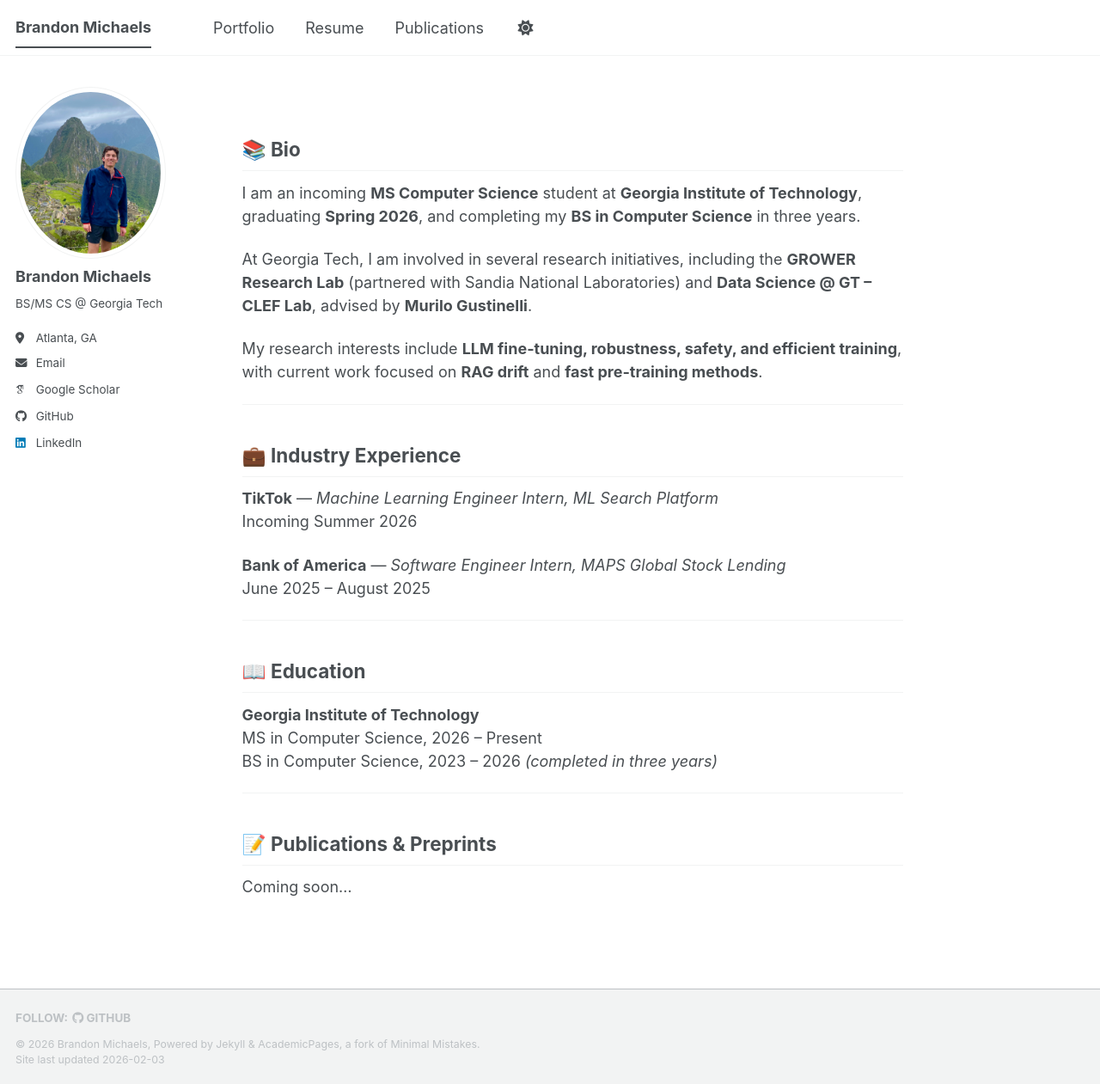
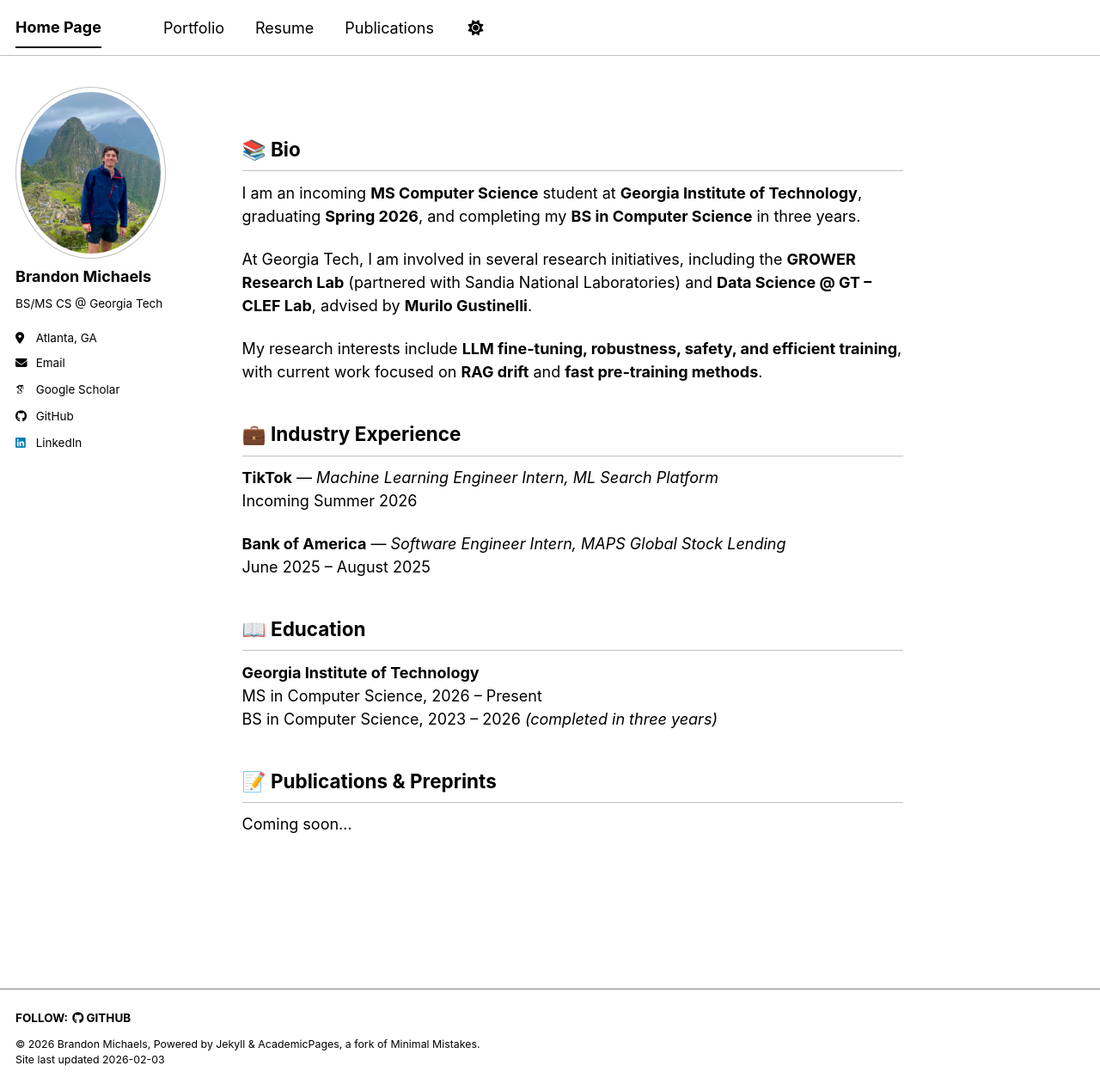
Before and after one commit to Brandon-Michaels/Brandon-Michaels.github.io, a Jekyll site: the page built from _pages/about.md, in a window 1280 px wide and 1261 px high. Shown: the whole window at 86% size. Built offline with Jekyll 4.4.1, drawn with Linux system fonts in a browser that asks for light colours; some web fonts are replaced; a script bundle is joined from its source files by our own code; library files that are not in the unit come from our copies.

Commit message:
Remove duplicate horizontal ruling

```diff
--- a/_config.yml
+++ b/_config.yml
@@ -8,8 +8,8 @@
 
 # Basic Site Settings
 locale                   : "en-US"
-site_theme               : "default" # The available themes options are "default", "air", "sunrise", "mint", "dirt" and "contrast"
-title                    : "Brandon Michaels"
+site_theme               : "contrast" # The available themes options are "default", "air", "sunrise", "mint", "dirt" and "contrast"
+title                    : "Home Page"
 title_separator          : "-"
 name                     : &name "Brandon Michaels"
 description              : &description "Brandon Michaels academic portfolio"   # Update this with a general description of your site, this is the default if not overridden by a page
--- a/_pages/about.md
+++ b/_pages/about.md
@@ -15,8 +15,6 @@ At Georgia Tech, I am involved in several research initiatives, including the **
 
 My research interests include **LLM fine-tuning, robustness, safety, and efficient training**, with current work focused on **RAG drift** and **fast pre-training methods**.
 
----
-
 ## 💼 Industry Experience
 
 **TikTok** — *Machine Learning Engineer Intern, ML Search Platform*
@@ -25,16 +23,12 @@ Incoming Summer 2026
 **Bank of America** — *Software Engineer Intern, MAPS Global Stock Lending*
 June 2025 – August 2025
 
----
-
 ## 📖 Education
 
 **Georgia Institute of Technology**
 MS in Computer Science, 2026 – Present
 BS in Computer Science, 2023 – 2026 *(completed in three years)*
 
----
-
 ## 📝 Publications & Preprints
 
 Coming soon...
```
